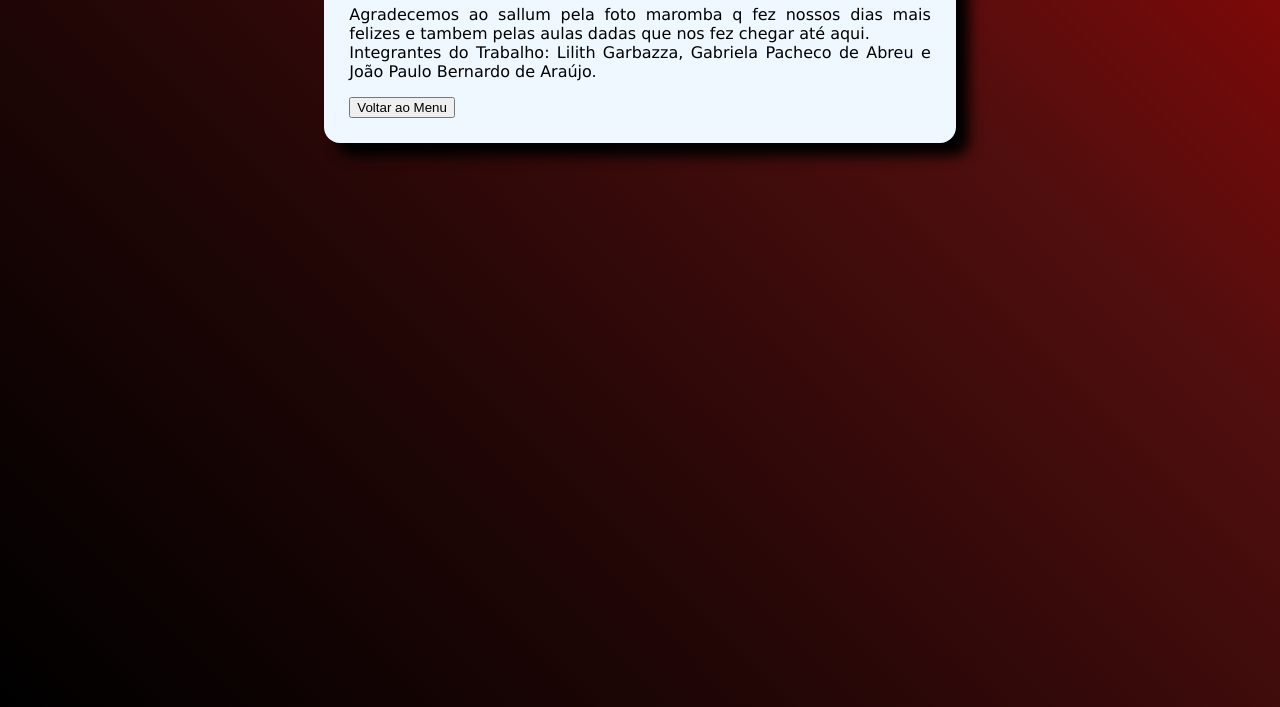
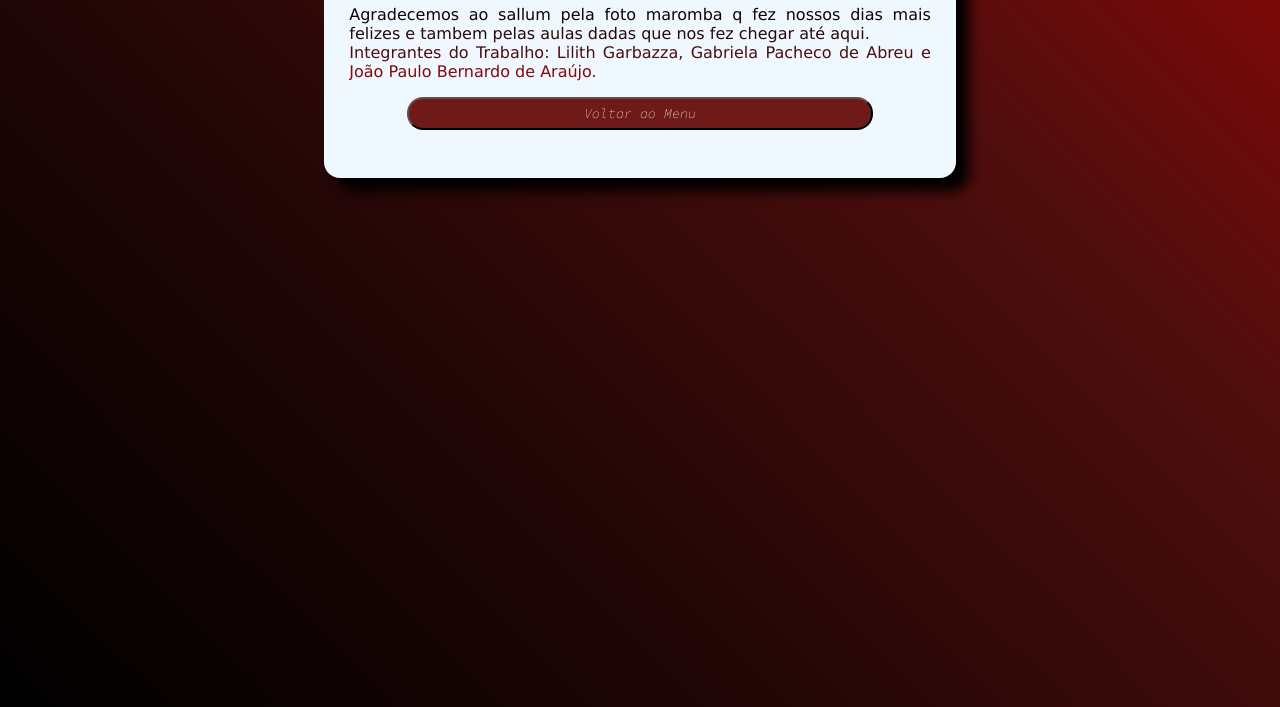
Before and after one commit to lilithbruhh/Sallum-Jogos, a plain HTML site: page pagina_creditos/creditos.html in a window 1280 px wide. Shown: the part 354-1061 px from the top of the page. Drawn offline with Linux system fonts and the light colour scheme.

Commit message:
Update estilo-creditos.css

```diff
--- a/pagina_creditos/estilo-creditos.css
+++ b/pagina_creditos/estilo-creditos.css
@@ -17,3 +17,33 @@ body{
     box-shadow: black 13px 13px 13px;
     animation: mudando 1s ease-out infinite alternate-reverse;
 }
+h1, p{
+    background: linear-gradient( #000000, #220606,#500e0e, #a00404);
+    -webkit-background-clip: text;
+    -webkit-text-fill-color: transparent;
+}
+
+#retornar{
+    display: block;
+    margin: auto;
+    width: 80%;
+    margin-bottom: 4%;
+    padding: 1%;
+    box-shadow: 5px 5px 5px #8b000000;
+    font-family: 'Source Code Pro', monospace;
+    color: white;
+    border-radius: 1rem;
+    cursor: pointer;
+    background-color: #701919;
+}
+
+@keyframes mudando{
+    from{
+        margin-left: 25%;
+        width: 50%;
+    }
+    to{
+        margin-left: 22%;
+        width: 55%;
+    }
+}
```
